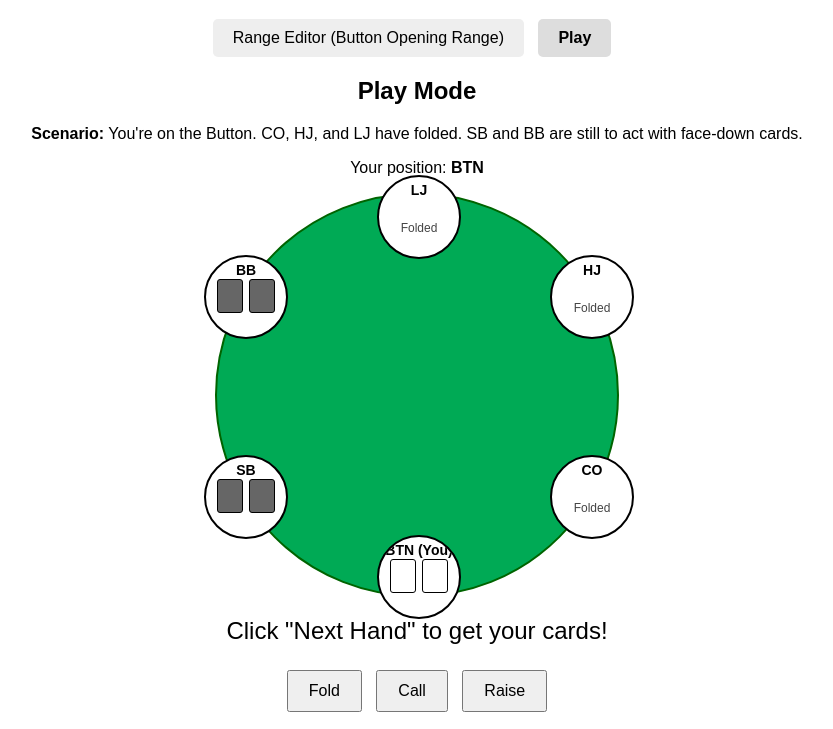
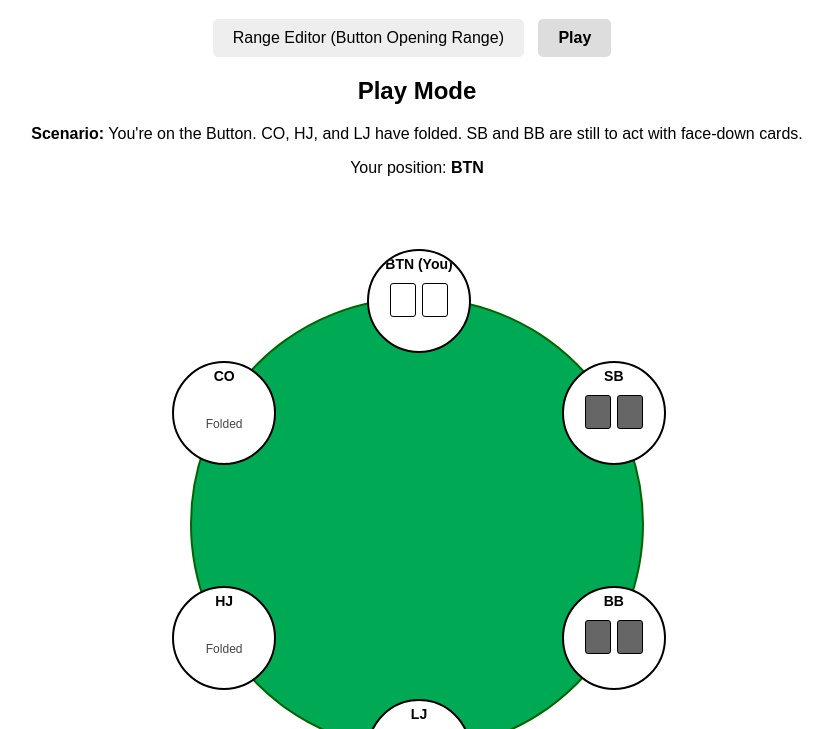
Before and after one commit to jackmhny/trainer, a plain HTML site: page index.html in a window 1280 px wide. Both pictures are taken after a click on the element "Play". Shown: the part 61-790 px from the top of the page, without its empty margins (223-1056 px from the left). Drawn offline with Linux system fonts and the light colour scheme.

Commit message:
beautiful hexagon with javascript + bigger circles

```diff
--- a/index.html
+++ b/index.html
@@ -94,22 +94,22 @@
     /* ===== Poker Table Graphic (6-max clockwise from BTN) ===== */
     .poker-table {
       position: relative;
-      width: 400px;
-      height: 400px;
-      margin: 0 auto 20px auto;
+      width: 450px;
+      height: 450px;
+      margin: 120px auto 140px auto; /* Increased top and bottom margins to accommodate player circles */
       border: 2px solid #006400;
       border-radius: 50%;
       background-color: #0a5;
     }
     .player {
       position: absolute;
-      width: 80px;
-      height: 80px;
+      width: 100px;
+      height: 100px;
       border-radius: 50%;
       background-color: #fff;
       border: 2px solid #000;
       text-align: center;
-      line-height: 80px;
+      line-height: 100px;
       font-size: 14px;
       overflow: hidden; /* so "cards" can fit inside neatly if needed */
     }
@@ -149,44 +149,10 @@
     */
     .player {
       position: absolute;
-      transform: translate(-40px, -40px); /* Center the player divs */
+      transform: translate(-50px, -50px); /* Center the player divs */
     }
 
-    /* BTN at 6:00 position */
-    .player.btn {
-      left: 200px;
-      top: 380px;
-    }
-
-    /* SB at 4:00 position - clockwise after BTN */
-    .player.sb {
-      left: 27px;
-      top: 300px;
-    }
-
-    /* BB at 2:00 position - clockwise after SB */
-    .player.bb {
-      left: 27px;
-      top: 100px;
-    }
-
-    /* LJ at 12:00 position - clockwise after BB */
-    .player.lj {
-      left: 200px;
-      top: 20px;
-    }
-
-    /* HJ at 10:00 position - clockwise after LJ */
-    .player.hj {
-      left: 373px;
-      top: 100px;
-    }
-
-    /* CO at 8:00 position - clockwise after HJ */
-    .player.co {
-      left: 373px;
-      top: 300px;
-    }
+    /* Player positions generated by function to ensure a perfect regular hexagon */
   </style>
 </head>
 <body>
@@ -488,6 +454,55 @@
       });
 
       console.log("Initialization complete. Seats now go BTN -> SB -> BB -> LJ -> HJ -> CO in clockwise order.");
+
+      // Function to position players in a perfect regular hexagon
+      function positionPlayersInHexagon() {
+        // Table dimensions and center
+        const tableWidth = 450;
+        const tableHeight = 450;
+        const centerX = tableWidth / 2;
+        const centerY = tableHeight / 2;
+
+        // Radius (distance from center to vertices)
+        const radius = 225;
+
+        // Player positions in clockwise order starting with BTN at 6:00
+        const positions = [
+          { player: 'btn', angle: 90 + 180 },  // BTN at 6:00 (270°)
+          { player: 'sb', angle: 150 + 180 },  // SB at 4:00 (330°)
+          { player: 'bb', angle: 210 + 180 },  // BB at 2:00 (30°) - this wraps to 390° which is equivalent to 30°
+          { player: 'lj', angle: 270 + 180 },  // LJ at 12:00 (90°) - this wraps to 450° which is equivalent to 90°
+          { player: 'hj', angle: 330 + 180 },  // HJ at 10:00 (150°) - this wraps to 510° which is equivalent to 150°
+          { player: 'co', angle: 30 + 180 }    // CO at 8:00 (210°)
+        ];
+
+        // Calculate and apply positions
+        positions.forEach(pos => {
+          // Convert angle to radians and adjust for correct orientation
+          const angleRad = pos.angle * Math.PI / 180;
+
+          // In the standard coordinate system:
+          // - 0° is to the right (3:00)
+          // - 90° is up (12:00)
+          // - 180° is to the left (9:00)
+          // - 270° is down (6:00)
+          const x = centerX + radius * Math.cos(angleRad);
+          const y = centerY + radius * Math.sin(angleRad);
+
+          console.log(`Player ${pos.player} at angle ${pos.angle}°: (${x.toFixed(0)}, ${y.toFixed(0)})`);
+
+          const player = document.querySelector('.player.' + pos.player);
+          if (player) {
+            player.style.left = x + 'px';
+            player.style.top = y + 'px';
+          }
+        });
+
+        console.log('Players positioned in perfect regular hexagon');
+      }
+
+      // Position players once DOM is fully loaded
+      positionPlayersInHexagon();
     });
   </script>
 </body>
```
